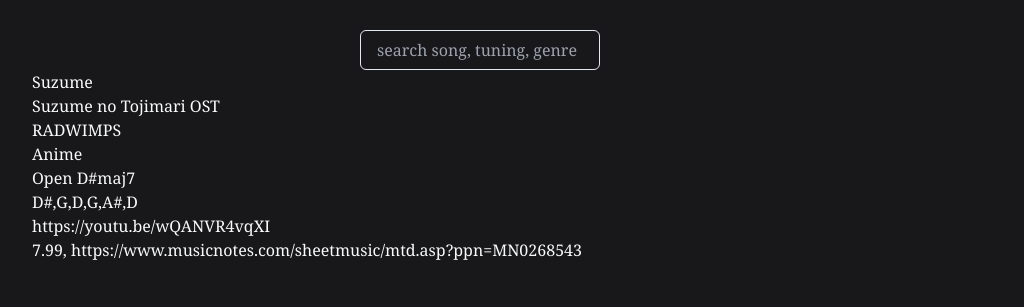
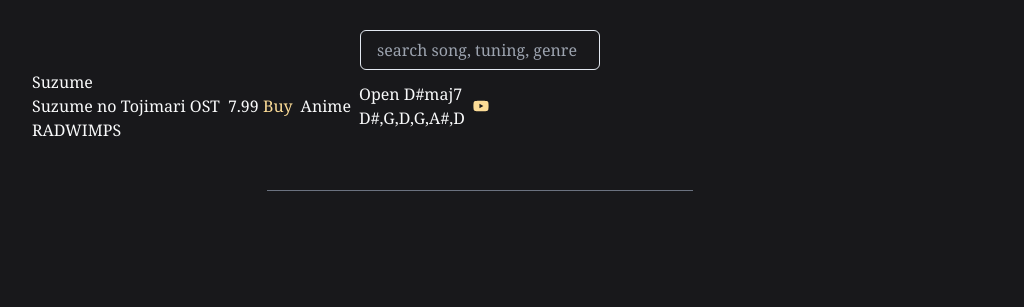
Before and after one commit to robchendev/Guitardex, a Next.js app: page /tabs in a window 1280 px wide. Shown: the part 398-705 px from the top of the page, without its empty margins (160-1184 px from the left). Built offline with nearby package versions, Linux system fonts and the light colour scheme.

Commit message:
HStack ordered tab item preview

```diff
--- a/pages/tabs.tsx
+++ b/pages/tabs.tsx
@@ -1,26 +1,49 @@
-import { Center, Input } from "@chakra-ui/react";
+import { Center, HStack, Input } from "@chakra-ui/react";
 import { NextPage } from "next";
 import React from "react";
+import { FaSpotify, FaYoutube } from "react-icons/fa";
 import Wrapper from "../components/Wrapper";
 import { TabInfo, tabs } from "../config/tabs";
 
 const TabItem = ({ tab }: { tab: TabInfo }) => {
   return (
     <div>
+      <HStack>
+        <div>
           <div>{tab.title}</div>
           <div>{tab.source}</div>
           <div>{tab.artist}</div>
+        </div>
+        <div>
+          {tab.button.type === "buy" && (
+            <div>
+              {tab.button.price} <a href={tab.button.link}>Buy</a>
+            </div>
+          )}
+          {tab.button.type === "free" && (
+            <div>
+              free, <a href={tab.button.link}>Get</a>
+            </div>
+          )}
+        </div>
         <div>{tab.genre}</div>
+        <div>
           <div>{tab.tuning.name}</div>
           <div>{tab.tuning.strings.toString()}</div>
-      <div>{tab.videoLink}</div>
-      <div>{tab.spotifyLink}</div>
-      {tab.button.type === "buy" && (
+        </div>
         <div>
-          {tab.button.price}, {tab.button.link}
+          {tab.videoLink && (
+            <a href={tab.videoLink}>
+              <FaYoutube />
+            </a>
+          )}
+          {tab.spotifyLink && (
+            <a href={tab.videoLink}>
+              <FaSpotify />
+            </a>
+          )}
         </div>
-      )}
-      {tab.button.type === "free" && <div>free, {tab.button.link}</div>}
+      </HStack>
     </div>
   );
 };
```
Lines whose indentation alone changed are shown as unchanged.
